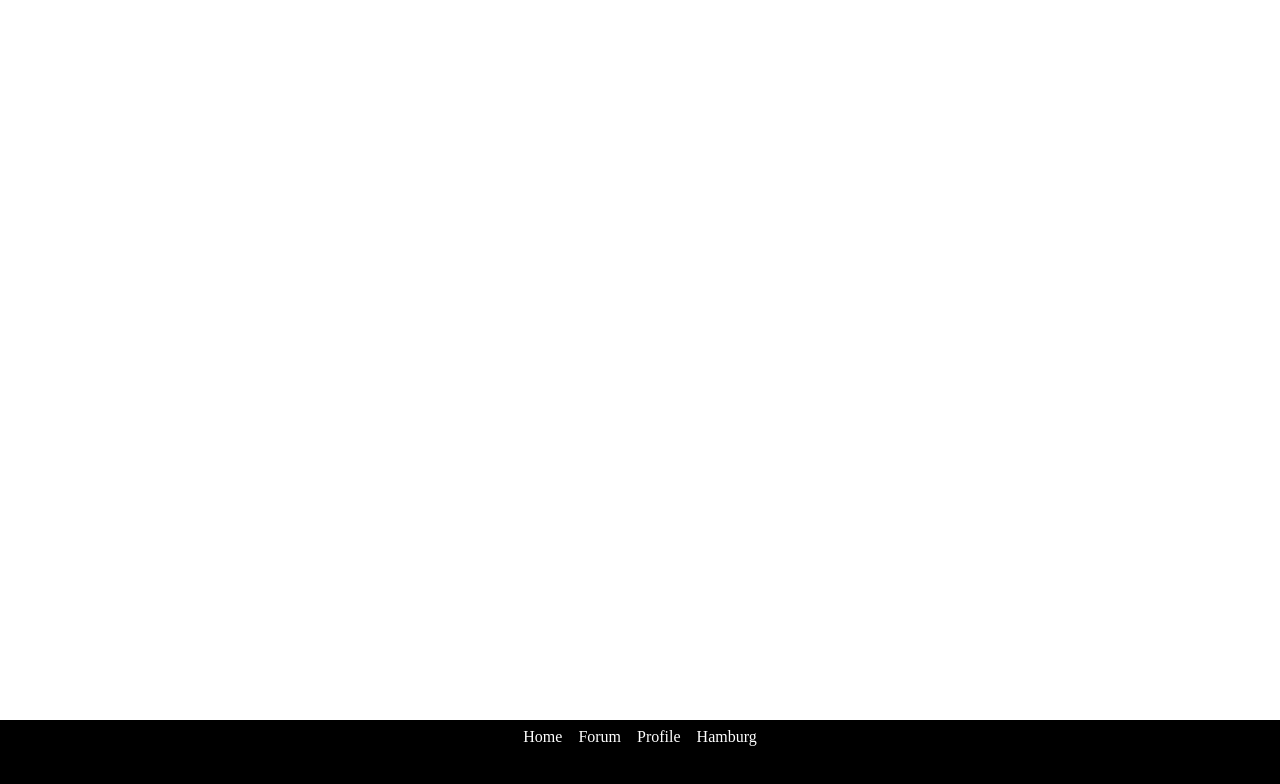
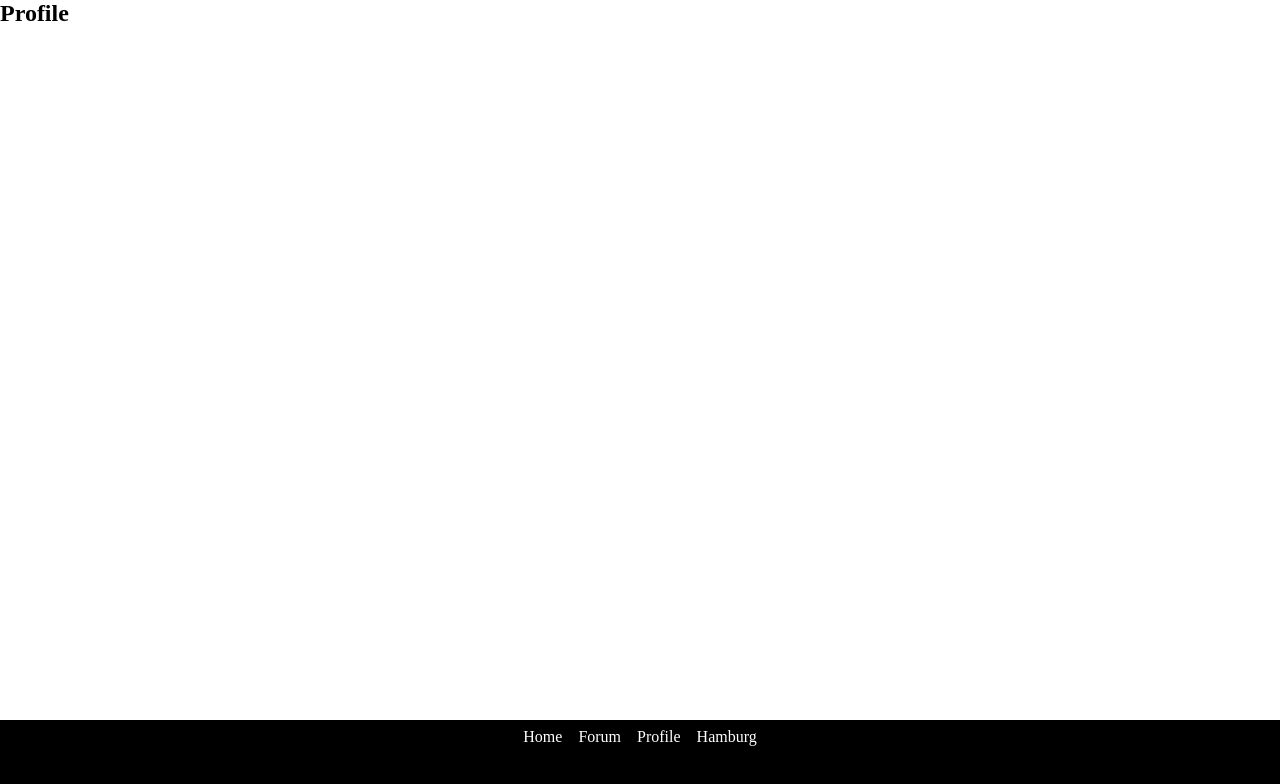
Before and after one commit to loreleim/greenhaus, a React (Create React App) app: page /greenhaus/profile in a window 1280 px wide. Shown: the top 784 px of the page. Built offline with nearby package versions, Linux system fonts and the light colour scheme; no server answers; a web font is replaced by a local one.

Commit message:
adding profile route

```diff
--- a/src/App.js
+++ b/src/App.js
@@ -11,6 +11,7 @@ import NavOverlay from "./components/nav-overlay";
 import Home from "./pages/home";
 import Forum from "./pages/forum";
 import Inventory from "./pages/inventory";
+import Profile from "./pages/profile";
 
 const App = withRouter(
   class App extends Component {
@@ -69,6 +70,7 @@ const App = withRouter(
               <Route path="/" exact component={Home}></Route>
               <Route path="/forum" component={Forum}></Route>
               <Route path="/inventory" component={Inventory}></Route>
+              <Route path="/profile" component={Profile}></Route>
             </Switch>
         </div>
       );
```
